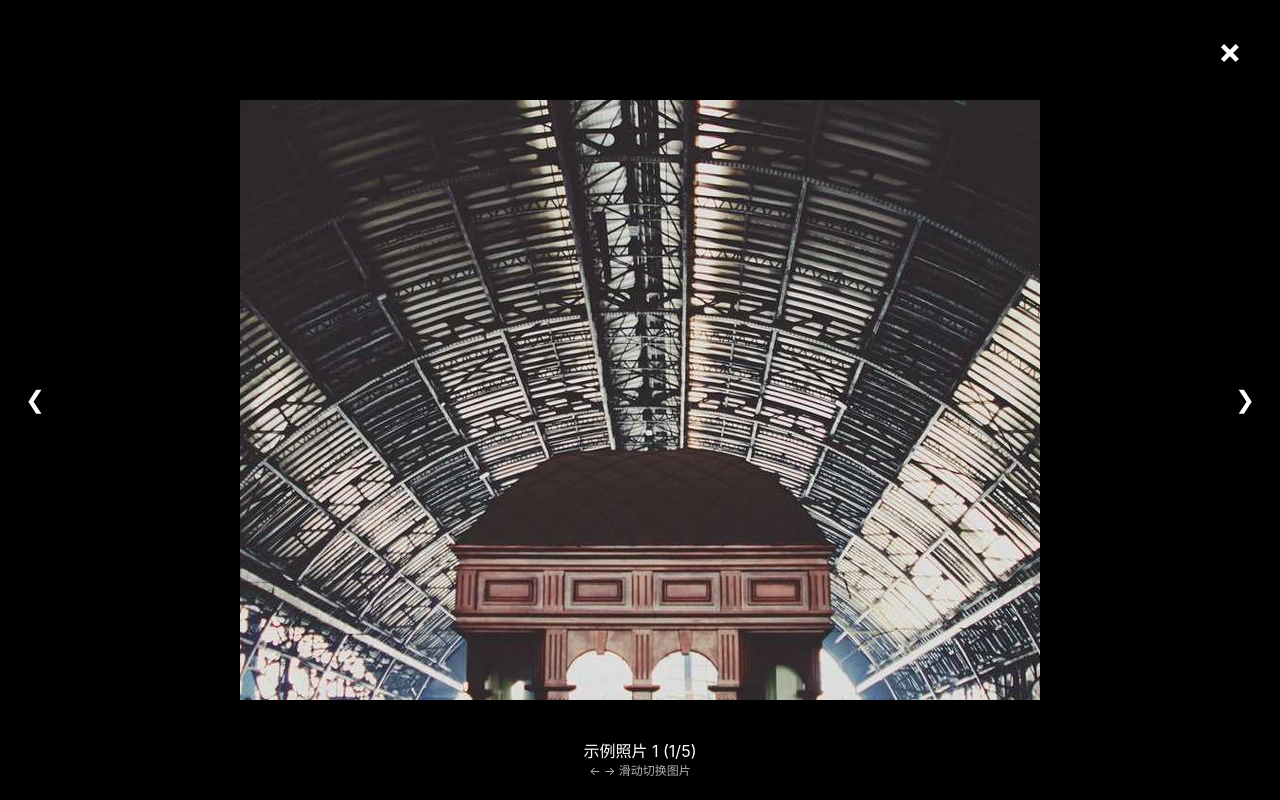
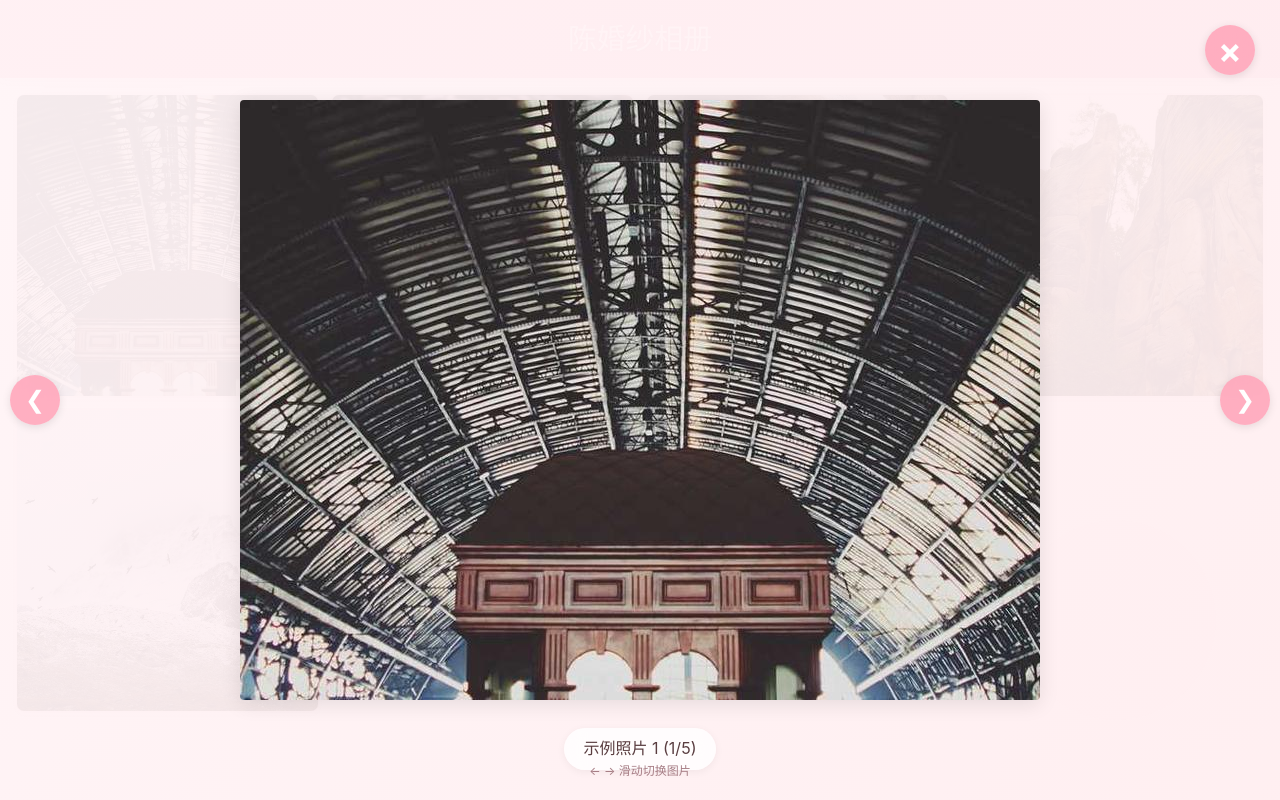
Before and after one commit to zhWishToo/photo-gallery, a plain HTML site: page index.html in a window 1280 px wide. Both pictures are taken after a click on the element 167 px from the left and 245 px from the top of the page. Drawn offline with Linux system fonts and the light colour scheme.

Commit message:
更新网站名称为陈婚纱相册，并美化背景设计

```diff
--- a/index.html
+++ b/index.html
@@ -6,13 +6,13 @@
     <meta name="apple-mobile-web-app-capable" content="yes">
     <meta name="apple-mobile-web-app-status-bar-style" content="black-translucent">
     <meta name="format-detection" content="telephone=no">
-    <title>照片预览 gallery</title>
+    <title>陈婚纱相册</title>
     <link rel="stylesheet" href="styles.css">
     <link rel="manifest" href="manifest.json">
 </head>
 <body>
     <header>
-        <h1>我的照片集</h1>
+        <h1>陈婚纱相册</h1>
     </header>
 
     <main>
--- a/styles.css
+++ b/styles.css
@@ -13,19 +13,48 @@ html, body {
 
 body {
     font-family: -apple-system, BlinkMacSystemFont, 'Segoe UI', Roboto, Oxygen, Ubuntu, Cantarell, 'Open Sans', 'Helvetica Neue', sans-serif;
-    background-color: #f5f5f5;
+    background: linear-gradient(135deg, #fff5f7 0%, #ffeef0 50%, #fff5f7 100%); /* 渐变背景 */
     color: #333;
     line-height: 1.6;
     -webkit-font-smoothing: antialiased;
     -moz-osx-font-smoothing: grayscale;
+    position: relative;
+    overflow-x: hidden;
+}
+
+/* 背景装饰元素 */
+body::before {
+    content: "";
+    position: absolute;
+    top: 10%;
+    left: 5%;
+    width: 100px;
+    height: 100px;
+    border-radius: 50%;
+    background: linear-gradient(45deg, #ffb6c1, #f8a5c2);
+    opacity: 0.1;
+    z-index: -1;
+}
+
+body::after {
+    content: "";
+    position: absolute;
+    bottom: 15%;
+    right: 7%;
+    width: 150px;
+    height: 150px;
+    border-radius: 50%;
+    background: linear-gradient(45deg, #ff9eb5, #ff6b9d);
+    opacity: 0.08;
+    z-index: -1;
 }
 
 header {
-    background: linear-gradient(135deg, #667eea 0%, #764ba2 100%);
+    background: linear-gradient(135deg, #ff9eb5 0%, #f8a5c2 100%); /* 粉红色渐变 */
     color: white;
     padding: 1rem;
     text-align: center;
-    box-shadow: 0 2px 5px rgba(0,0,0,0.1);
+    box-shadow: 0 2px 10px rgba(248, 165, 194, 0.3);
     position: sticky;
     top: 0;
     z-index: 100;
@@ -35,6 +64,7 @@ header h1 {
     font-size: 1.5rem;
     font-weight: 500;
     margin: 0;
+    text-shadow: 0 1px 2px rgba(0,0,0,0.1);
 }
 
 .gallery-container {
@@ -53,16 +83,18 @@ header h1 {
 .gallery-item {
     position: relative;
     overflow: hidden;
-    border-radius: 4px;
-    box-shadow: 0 1px 3px rgba(0,0,0,0.1);
+    border-radius: 8px;
+    box-shadow: 0 2px 6px rgba(248, 165, 194, 0.2);
     aspect-ratio: 1;
     cursor: pointer;
-    transition: transform 0.2s ease;
-    background-color: #eee;
+    transition: all 0.3s ease;
+    background-color: #fff0f5;
+    border: 1px solid rgba(248, 165, 194, 0.1);
 }
 
 .gallery-item:hover {
-    transform: scale(1.02);
+    transform: translateY(-2px) scale(1.02);
+    box-shadow: 0 4px 12px rgba(248, 165, 194, 0.3);
 }
 
 .gallery-item img {
@@ -70,7 +102,12 @@ header h1 {
     height: 100%;
     object-fit: cover;
     display: block;
-    background-color: #f0f0f0;
+    background-color: #fff0f5;
+    transition: transform 0.3s ease;
+}
+
+.gallery-item:hover img {
+    transform: scale(1.05);
 }
 
 /* 模态框样式 */
@@ -82,7 +119,7 @@ header h1 {
     top: 0;
     width: 100%;
     height: 100%;
-    background-color: rgba(0, 0, 0, 1);
+    background: linear-gradient(135deg, rgba(255, 245, 247, 0.95) 0%, rgba(255, 238, 240, 0.95) 100%);
     animation: fadeIn 0.2s ease;
     touch-action: none;
 }
@@ -107,7 +144,7 @@ header h1 {
     max-width: 100%;
     max-height: 80%;
     object-fit: contain;
-    border-radius: 0;
+    border-radius: 4px;
     user-select: none;
     touch-action: pinch-zoom;
     -webkit-touch-callout: none;
@@ -118,6 +155,7 @@ header h1 {
     top: 50%;
     left: 50%;
     transform: translate(-50%, -50%);
+    box-shadow: 0 4px 20px rgba(0, 0, 0, 0.1);
 }
 
 .modal-controls {
@@ -133,7 +171,7 @@ header h1 {
 }
 
 .prev, .next {
-    background-color: rgba(0, 0, 0, 0.5);
+    background-color: rgba(255, 158, 181, 0.8); /* 粉红色按钮背景 */
     color: white;
     border: none;
     font-size: 18px;
@@ -144,17 +182,19 @@ header h1 {
     justify-content: center;
     cursor: pointer;
     border-radius: 50%;
-    transition: background-color 0.2s;
+    transition: all 0.2s;
     user-select: none;
     pointer-events: auto;
     flex-shrink: 0;
     padding: 0;
     margin: 0;
     backdrop-filter: blur(10px);
+    box-shadow: 0 2px 8px rgba(0, 0, 0, 0.1);
 }
 
 .prev:hover, .next:hover {
-    background-color: rgba(0, 0, 0, 0.7);
+    background-color: rgba(248, 165, 194, 0.9); /* 悬停时的颜色 */
+    transform: scale(1.1);
 }
 
 .close {
@@ -172,36 +212,40 @@ header h1 {
     display: flex;
     align-items: center;
     justify-content: center;
-    background-color: rgba(0, 0, 0, 0.5);
+    background-color: rgba(255, 158, 181, 0.8); /* 粉红色关闭按钮 */
     border-radius: 50%;
     backdrop-filter: blur(10px);
+    box-shadow: 0 2px 8px rgba(0, 0, 0, 0.1);
+    transition: all 0.2s;
 }
 
 .close:hover {
-    background-color: rgba(0, 0, 0, 0.7);
+    background-color: rgba(248, 165, 194, 0.9);
+    transform: rotate(90deg);
 }
 
 .image-info {
     position: absolute;
     bottom: 60px;
-    color: white;
+    color: #5a3d40; /* 深粉红色文字 */
     font-size: 14px;
     text-align: center;
-    background-color: rgba(0, 0, 0, 0.5);
-    padding: 5px 15px;
-    border-radius: 20px;
+    background-color: rgba(255, 255, 255, 0.8);
+    padding: 8px 20px;
+    border-radius: 30px;
     backdrop-filter: blur(10px);
     max-width: 80%;
     overflow: hidden;
     text-overflow: ellipsis;
     white-space: nowrap;
+    box-shadow: 0 2px 8px rgba(0, 0, 0, 0.05);
 }
 
 /* 手势提示 */
 .gesture-hint {
     position: absolute;
     bottom: 20px;
-    color: rgba(255, 255, 255, 0.7);
+    color: #a67c84; /* 中等粉红色提示文字 */
     font-size: 12px;
     text-align: center;
     width: 100%;
@@ -240,6 +284,21 @@ header h1 {
         font-size: 16px;
         bottom: 30px;
     }
+
+    /* 桌面端额外装饰 */
+    body::before {
+        width: 150px;
+        height: 150px;
+        top: 5%;
+        left: 3%;
+    }
+
+    body::after {
+        width: 200px;
+        height: 200px;
+        bottom: 10%;
+        right: 5%;
+    }
 }
 
 /* 加载动画 */
@@ -247,9 +306,9 @@ header h1 {
     display: inline-block;
     width: 20px;
     height: 20px;
-    border: 3px solid rgba(255,255,255,.3);
+    border: 3px solid rgba(255, 158, 181, 0.3);
     border-radius: 50%;
-    border-top-color: #fff;
+    border-top-color: #ff9eb5;
     animation: spin 1s ease-in-out infinite;
 }
 
```
